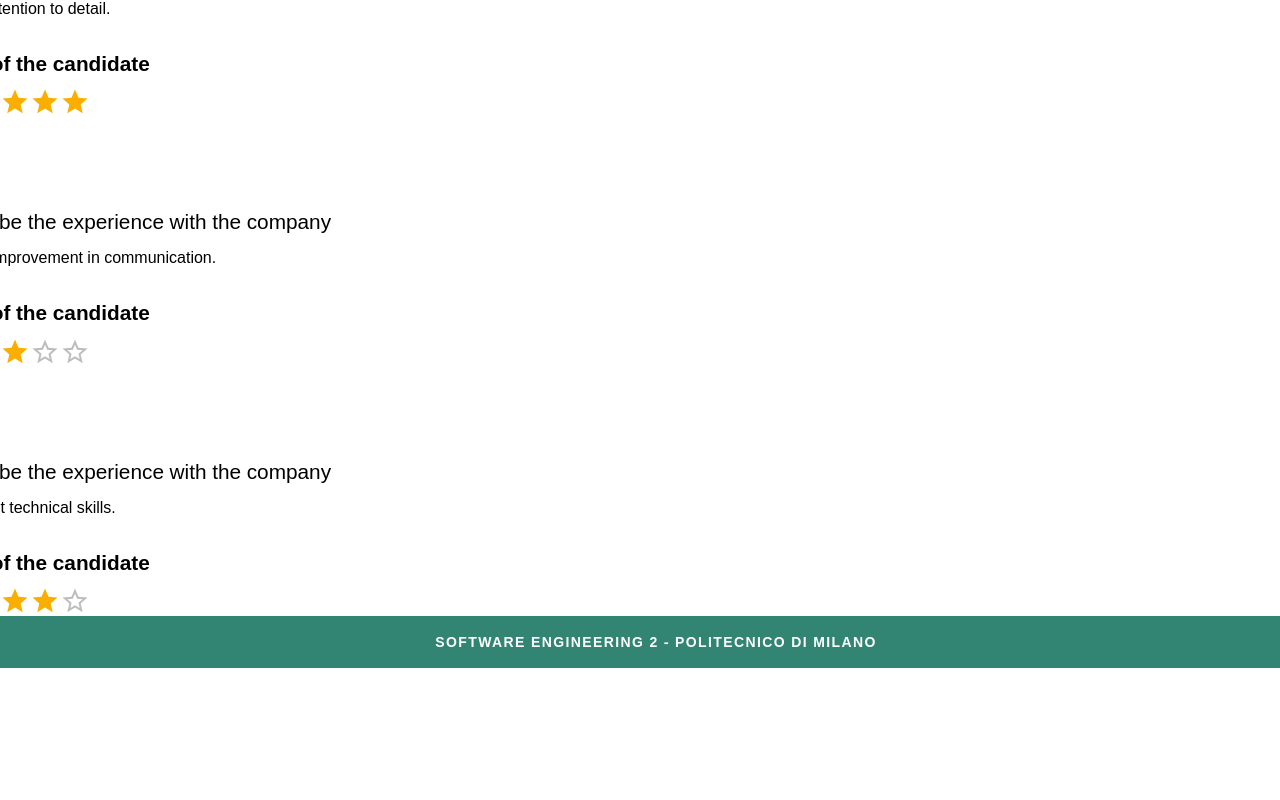
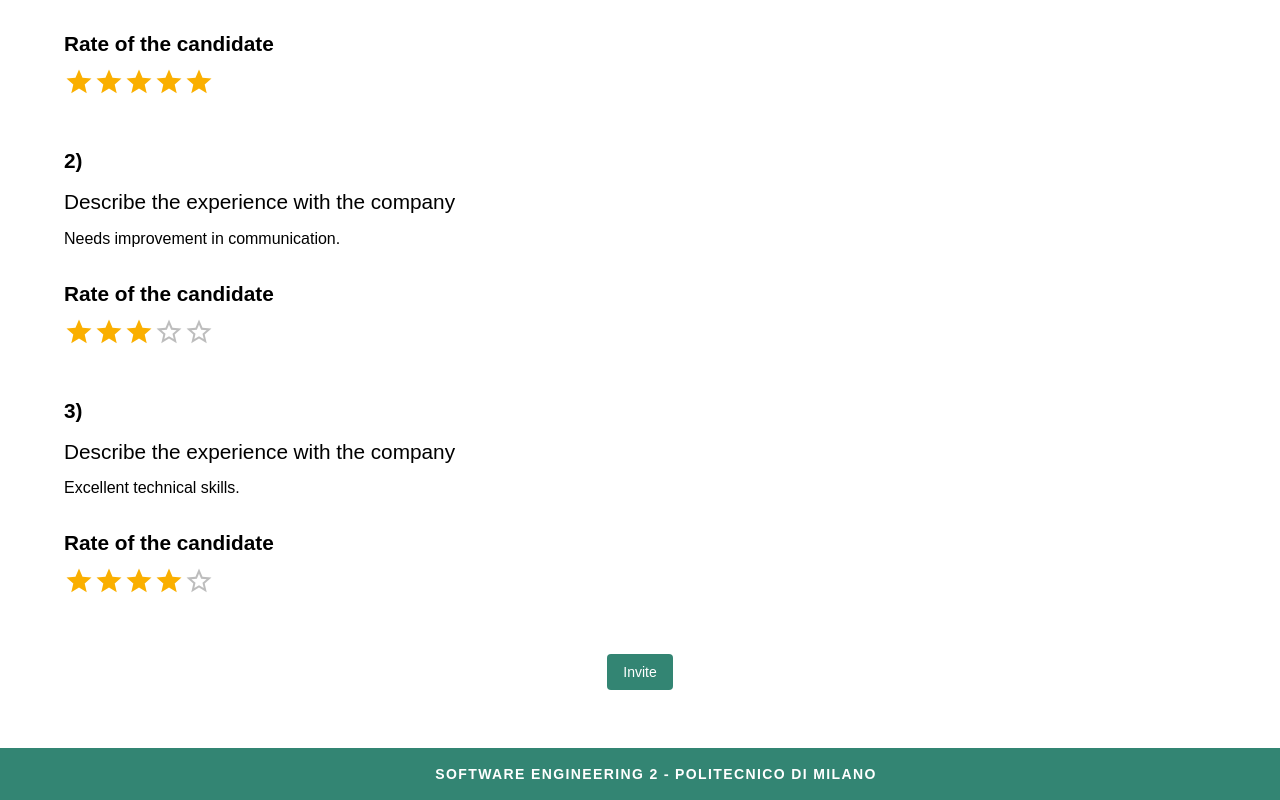
Before and after one commit to giovanni-vaccarino/Job_Boarding_Platform, a React (Vite) app in the folder SC/frontend/: page /applicant-detail-page in a window 1280 px wide. Shown: the part 569-1369 px from the top of the page. Before the commit the page ends 1237 px from the top, so only its background shows below. Built offline with nearby package versions, Linux system fonts and the light colour scheme; what inversify would draw is missing.

Commit message:
added button detail applicant

```diff
--- a/SC/frontend/src/pages/ApplicantDetailPage.tsx
+++ b/SC/frontend/src/pages/ApplicantDetailPage.tsx
@@ -1,6 +1,6 @@
 import { Page } from '../components/layout/Page.tsx';
 import { TitleHeader } from '../components/page-headers/TitleHeader.tsx';
-import { Box, Typography } from '@mui/material';
+import { Box, Typography, Button, Stack } from '@mui/material';
 import { RowComponent } from '../components/profileComponents/RowComponent.tsx';
 import { ViewFeedback } from '../components/applicantDetailPage/ViewFeedback.tsx';
 
@@ -21,7 +21,7 @@ export const ApplicantDetailPage = (props: ApplicantDetailPageProps) => {
         sx={{
           display: 'flex',
           flexDirection: 'column',
-          width: '1400px',
+          width: '90%',
           alignItems: 'flex-start',
           justifyContent: 'flex-start',
         }}
@@ -46,7 +46,7 @@ export const ApplicantDetailPage = (props: ApplicantDetailPageProps) => {
           sx={{
             display: 'flex',
             flexDirection: 'column',
-            gap: 6, // Added spacing between feedback items
+            gap: 6,
           }}
         >
           <Typography sx={{ fontSize: '2.0rem', fontWeight: '500' }}>
@@ -64,6 +64,18 @@ export const ApplicantDetailPage = (props: ApplicantDetailPageProps) => {
             </Box>
           ))}
         </Box>
+        <Box sx = {{
+          alignSelf : 'center',
+          display : 'flex',
+          flexDirection : 'row',
+          marginTop : '5%',
+          alignItems : 'center',
+          marginBottom : '5%'
+        }}>
+          <Stack spacing={2} direction="row"  >
+            <Button variant="contained">Invite</Button>
+          </Stack>
+        </Box>
       </Box>
     </Page>
   );
```
